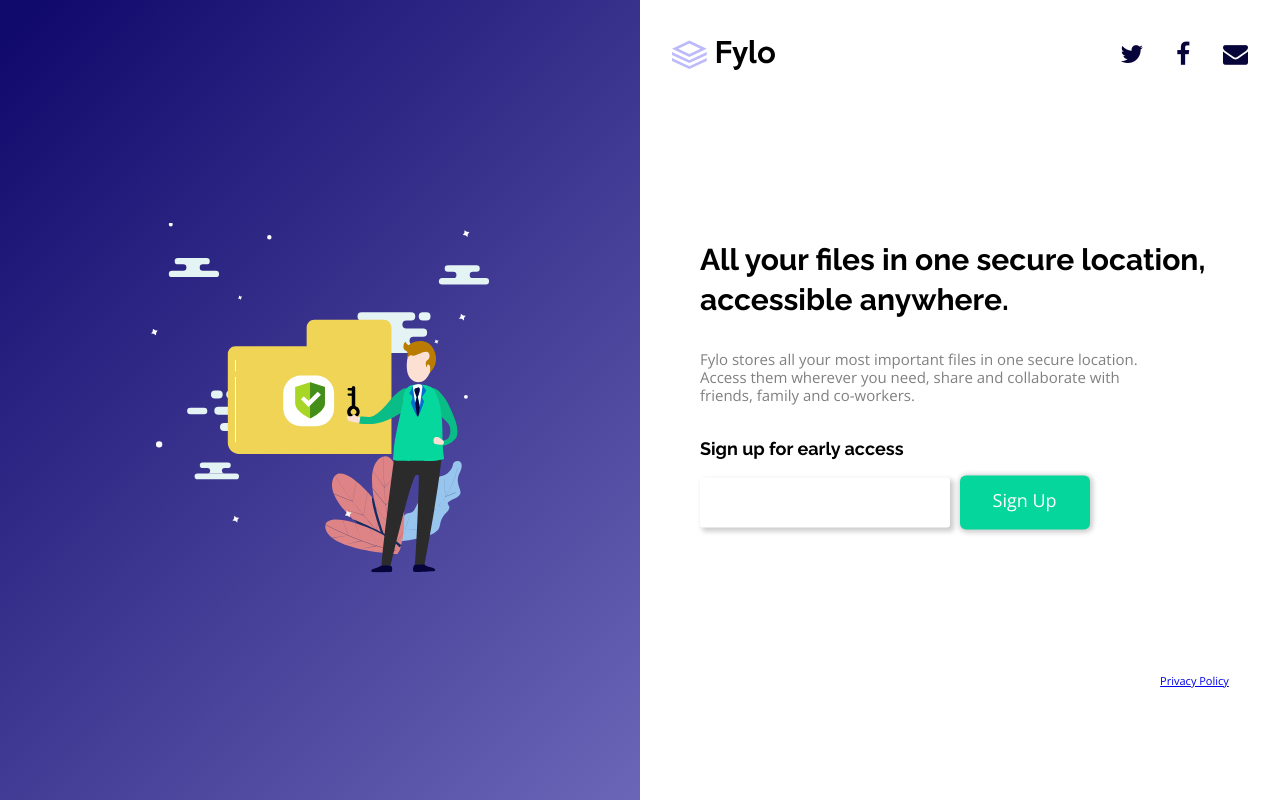
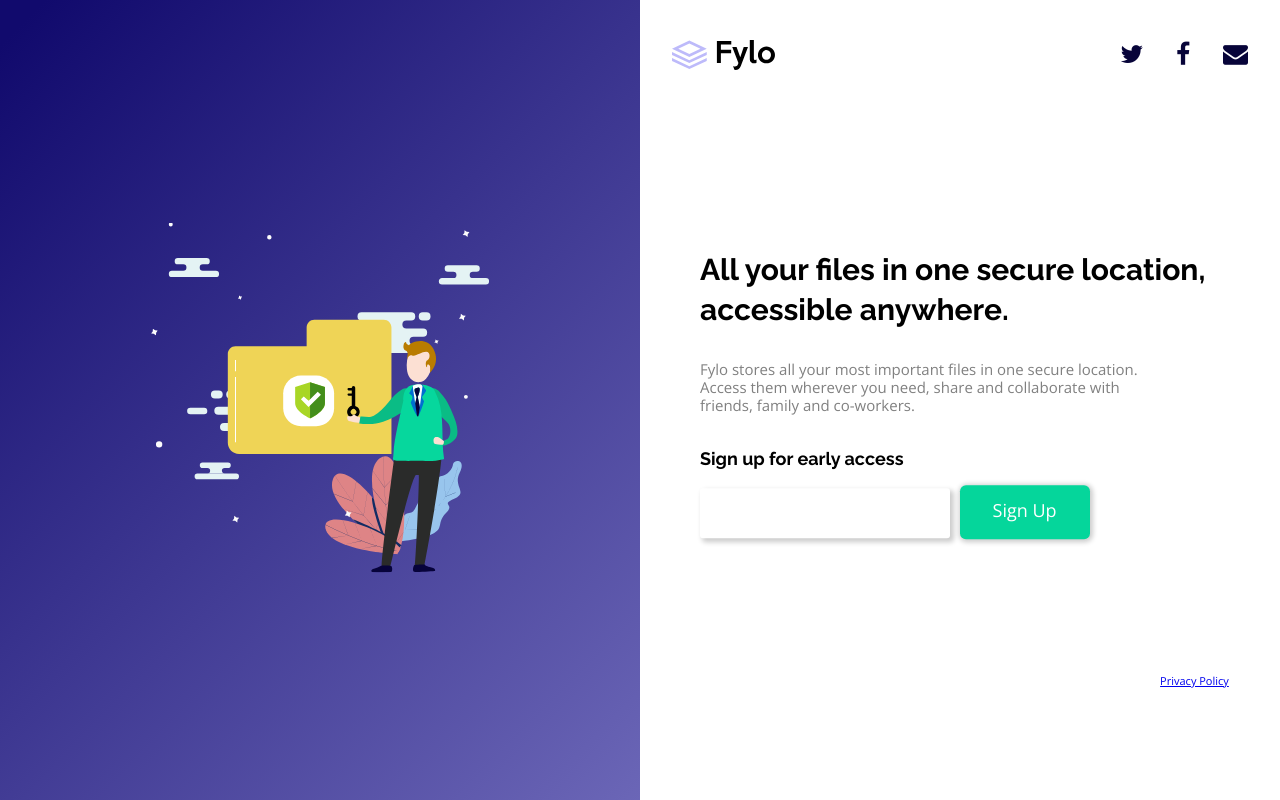
Before and after one commit to lakeside213/FyloLandinPage, a plain HTML site: page index.html in a window 1280 px wide. Drawn offline with nearby package versions, Linux system fonts and the light colour scheme.

Commit message:
added normalize

```diff
--- a/index.html
+++ b/index.html
@@ -23,6 +23,8 @@
             rel="stylesheet prefetch"
             href="https://maxcdn.bootstrapcdn.com/font-awesome/4.6.1/css/font-awesome.min.css"
         />
+        <link rel="stylesheet" href="https://cdnjs.cloudflare.com/ajax/libs/normalize/8.0.1/normalize.css">
+
         <link rel="stylesheet" href="css/main.css" />
         <style>
             .attribution {
--- a/sass/components/_splitScreen.scss
+++ b/sass/components/_splitScreen.scss
@@ -18,7 +18,7 @@
         }
     }
     &__right {
-        // background-color: #fff;
+        background-color: #fff;
         padding: 5rem;
         @include respond(tabLand) {
             padding: 0;
```
Also changed, not shown: sass/components/_nav.scss (+0 -41 lines), css/main.css, 1 other file.
